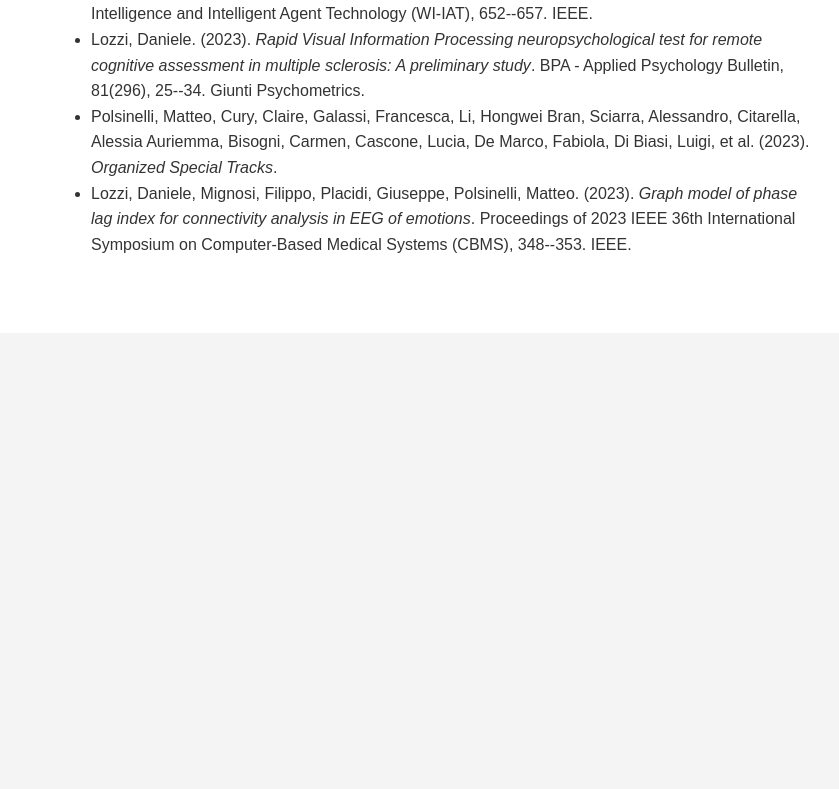
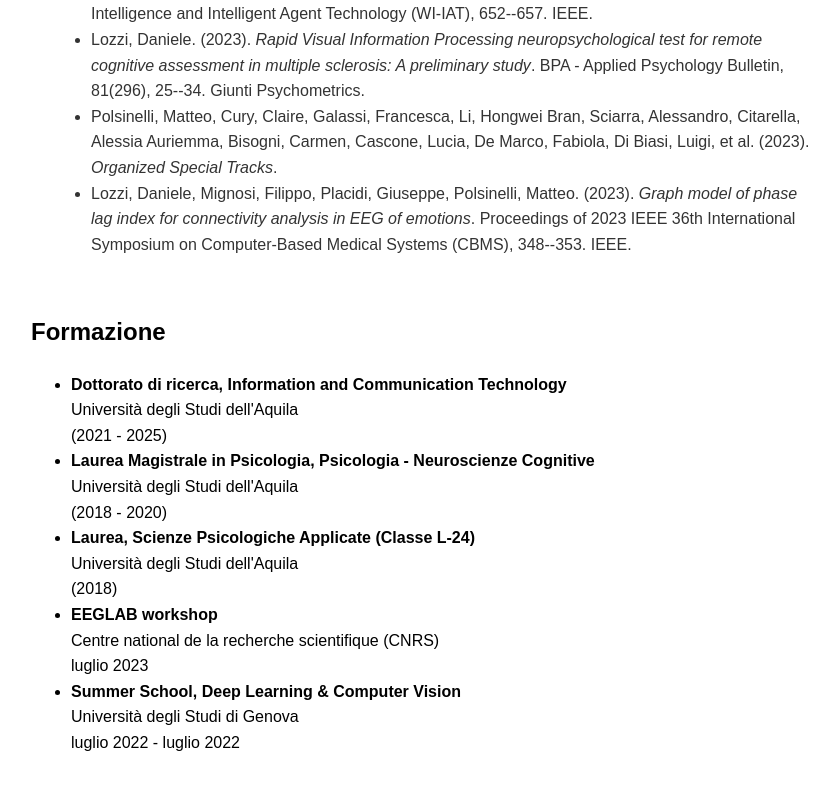
Before and after one commit to danielelozzi/danielelozzi.github.io, a plain HTML site: page index.html in a window 1280 px wide. Shown: the part 671-1460 px from the top of the page, without its empty margins (209-1048 px from the left). Before the commit the page ends 1004 px from the top, so only its background shows below. Drawn offline with Linux system fonts and the light colour scheme.

Commit message:
Update index.html

```diff
--- a/index.html
+++ b/index.html
@@ -69,6 +69,37 @@
             </ul>
 
         </div>
+        <div class="cv-section">
+            <h2>Formazione</h2>
+            <ul>
+                <li>
+                    <strong>Dottorato di ricerca, Information and Communication Technology</strong><br>
+                    Università degli Studi dell'Aquila<br>
+                    (2021 - 2025)
+                </li>
+                <li>
+                    <strong>Laurea Magistrale in Psicologia, Psicologia - Neuroscienze Cognitive</strong><br>
+                    Università degli Studi dell'Aquila<br>
+                    (2018 - 2020)
+                </li>
+                <li>
+                    <strong>Laurea, Scienze Psicologiche Applicate (Classe L-24)</strong><br>
+                    Università degli Studi dell'Aquila<br>
+                    (2018)
+                </li>
+                <li>
+                    <strong>EEGLAB workshop</strong><br>
+                    Centre national de la recherche scientifique (CNRS)<br>
+                    luglio 2023
+                </li>
+                <li>
+                    <strong>Summer School, Deep Learning & Computer Vision</strong><br>
+                    Università degli Studi di Genova<br>
+                    luglio 2022 - luglio 2022
+                </li>
+            </ul>
+        </div>
+
     </div>
 </body>
 </html>
```
